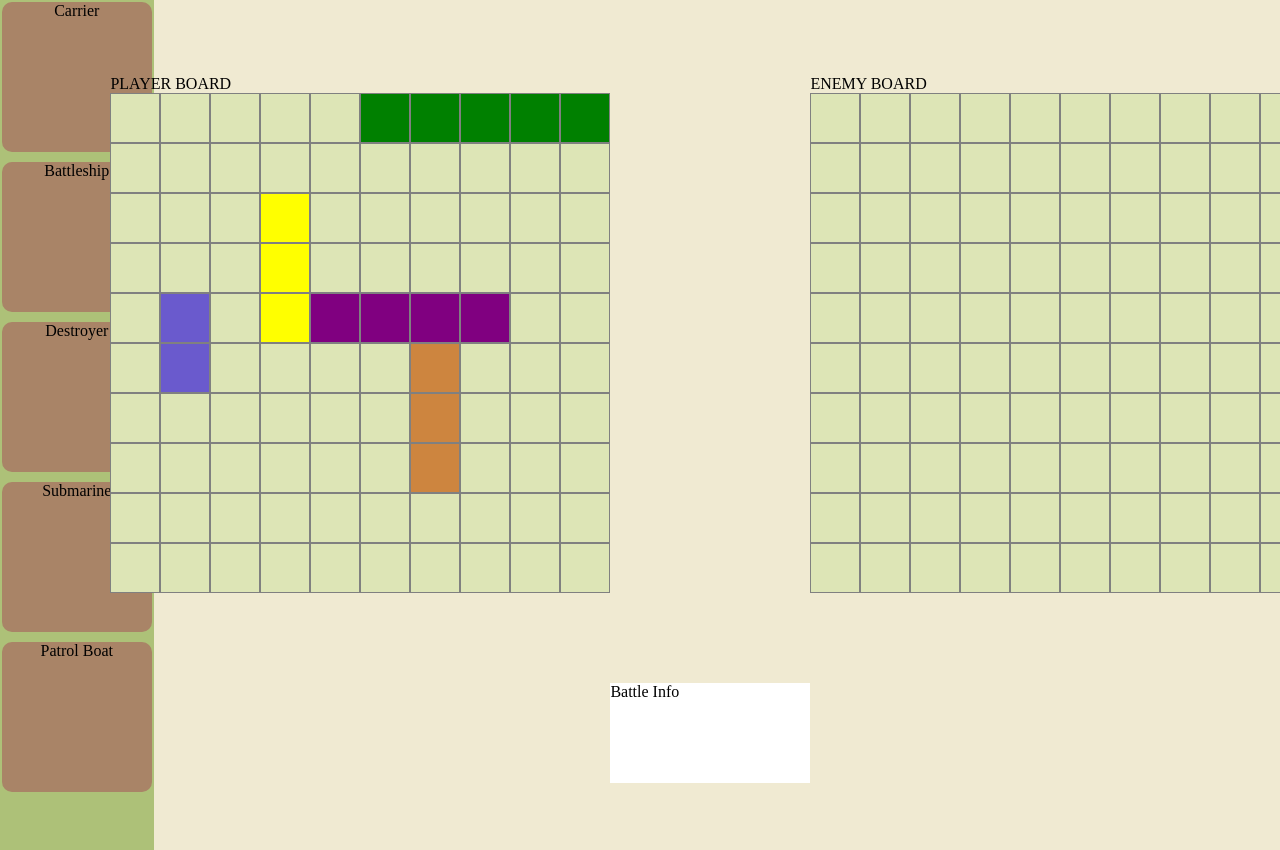
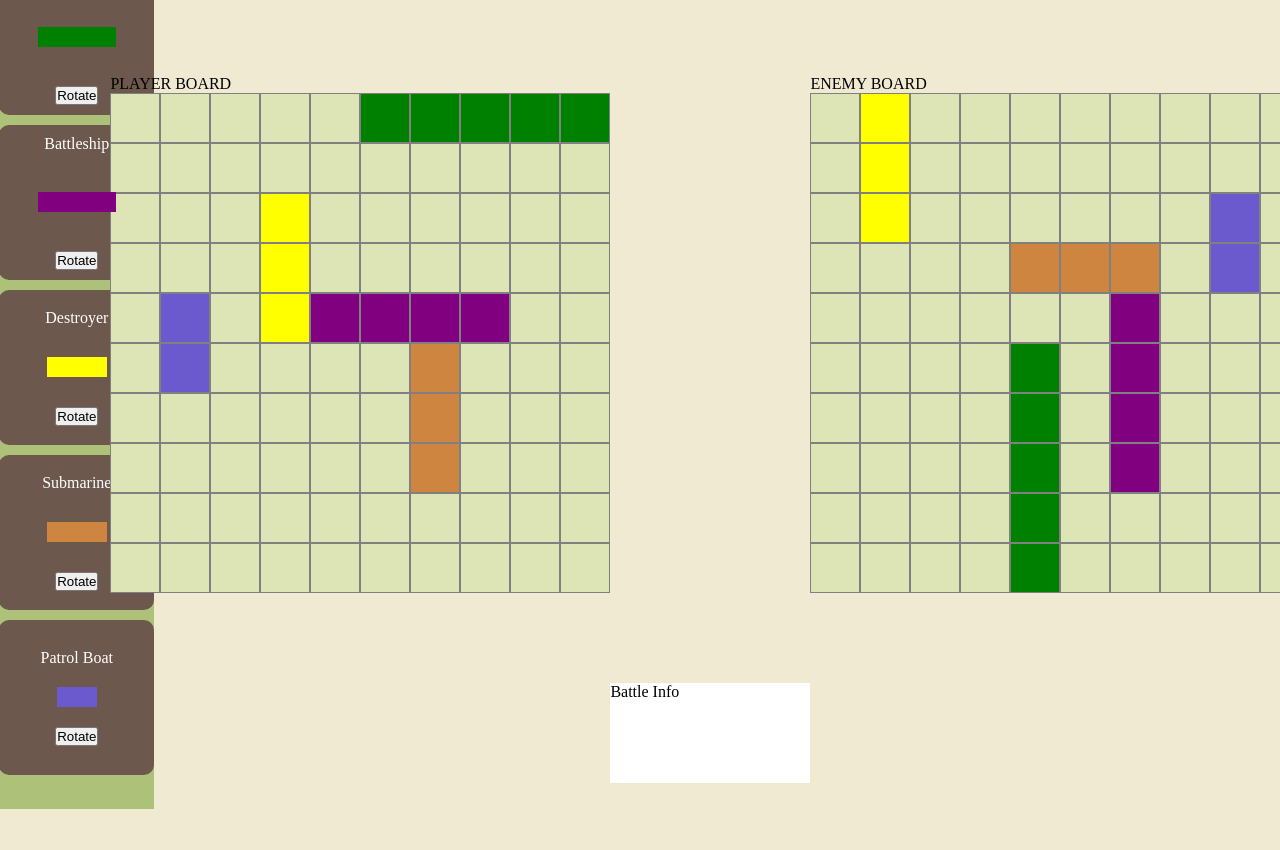
Before and after one commit to d-hardine/battleship-game, a website built with webpack: page src/template.html in a window 1280 px wide. Shown: the part 92-942 px from the top of the page. After the commit the page ends 901 px from the top, so only its background shows below. Built offline with nearby package versions, Linux system fonts and the light colour scheme.

Commit message:
ships placement initialization in html and css, also rotation function in js

```diff
--- a/src/index.js
+++ b/src/index.js
@@ -10,10 +10,69 @@ createBoard(enemy)
 const playerBlocks = document.querySelectorAll('#player div')
 const enemyBlocks = document.querySelectorAll('#enemy div')
 
-clickableBlocks(enemy, enemyBlocks, player, playerBlocks) //playerBlocks is inserted to make sure the enemy can attack the player blocks
+//clickableBlocks(enemy, enemyBlocks, player, playerBlocks) //playerBlocks is inserted to make sure the enemy can attack the player blocks
 
 //hide the enemy's ship placement
-enemyBlocks.forEach(enemyBlock => {
+/*enemyBlocks.forEach(enemyBlock => {
     enemyBlock.setAttribute('class', '')
     enemyBlock.classList.add('hidden')
+})*/
+
+//rotation
+const rotateBtnCarrier = document.querySelector('.rotate-btn-carrier')
+const rotateBtnBattleship = document.querySelector('.rotate-btn-battleship')
+const rotateBtnDestroyer = document.querySelector('.rotate-btn-destroyer')
+const rotateBtnSubmarine = document.querySelector('.rotate-btn-submarine')
+const rotateBtnPatrolBoat = document.querySelector('.rotate-btn-patrol-boat')
+
+const sideBarCarrier = document.querySelector('.sidebar-carrier')
+const sideBarBattleship = document.querySelector('.sidebar-battleship')
+const sideBarDestroyer = document.querySelector('.sidebar-destroyer')
+const sideBarSubmarine = document.querySelector('.sidebar-submarine')
+const sideBarPatrolBoat = document.querySelector('.sidebar-patrol-boat')
+
+let angleCarrier = 90
+let angleBattleship = 90
+let angleDestroyer = 90
+let angleSubmarine = 90
+let anglePatrolBoat = 90
+
+rotateBtnCarrier.addEventListener('click', function() {
+    if(angleCarrier == 0)
+        angleCarrier = 90
+    else
+    angleCarrier = 0
+    sideBarCarrier.style.transform = `rotate(${angleCarrier}deg)`
 })
+
+rotateBtnBattleship.addEventListener('click', function() {
+    if(angleBattleship == 0)
+        angleBattleship = 90
+    else
+        angleBattleship = 0
+    sideBarBattleship.style.transform = `rotate(${angleBattleship}deg)`
+})
+
+rotateBtnDestroyer.addEventListener('click', function() {
+    if(angleDestroyer == 0)
+        angleDestroyer = 90
+    else
+        angleDestroyer = 0
+    sideBarDestroyer.style.transform = `rotate(${angleDestroyer}deg)`
+})
+
+rotateBtnSubmarine.addEventListener('click', function() {
+    if(angleSubmarine == 0)
+        angleSubmarine = 90
+    else
+        angleSubmarine = 0
+    sideBarSubmarine.style.transform = `rotate(${angleSubmarine}deg)`
+})
+
+rotateBtnPatrolBoat.addEventListener('click', function() {
+    if(anglePatrolBoat == 0)
+        anglePatrolBoat = 90
+    else
+        anglePatrolBoat = 0
+    sideBarPatrolBoat.style.transform = `rotate(${anglePatrolBoat}deg)`
+})
--- a/src/styles.css
+++ b/src/styles.css
@@ -16,19 +16,56 @@ body {
 
 .sidebar {
     background-color: #adc178;
-    padding: 3em;
+    padding: 1.5em;
     display: flex;
     align-items: center;
     flex-direction: column;
 }
 
 .ship-container {
-    width: 150px;
-    height: 150px;
-    background-color: #a98467;
+    box-sizing: border-box;
+    display: flex;
+    flex-direction: column;
+    align-items: center;
+    justify-content: center;
+    width: 155px;
+    height: 155px;
+    gap: 10px;
+    background-color: #6c584c;
     border-radius: 10px;
     margin-top: 10px;
     margin-bottom: 10px;
+    padding: 10px;
+}
+
+.sidebar-carrier {
+    width: 20px;
+    height: 100px;
+    background-color: green;
+}
+
+.sidebar-battleship {
+    width: 20px;
+    height: 80px;
+    background-color: purple;
+}
+
+.sidebar-destroyer {
+    width: 20px;
+    height: 60px;
+    background-color: yellow;
+}
+
+.sidebar-submarine {
+    width: 20px;
+    height: 60px;
+    background-color: peru;
+}
+
+.sidebar-patrol-boat {
+    width: 20px;
+    height: 40px;
+    background-color: slateblue;
 }
 
 .main {
--- a/src/template.html
+++ b/src/template.html
@@ -10,20 +10,30 @@
         <div class="sidebar">
             <div style="text-align: center;">Ship Placement</div>
             <div class="ships-container">
-                <div class="ship-container" id="carrier">
-                    <div style="text-align: center;">Carrier</div>
+                <div class="ship-container">
+                    <div style="color: white;">Carrier</div>
+                    <div class="sidebar-carrier" id='0' draggable="true" title="Ship length: 5 blocks" style="transform: rotate(90deg);"></div>
+                    <button class="rotate-btn-carrier">Rotate</button>
                 </div>
-                <div class="ship-container" id="battleship">
-                    <div style="text-align: center;">Battleship</div>
+                <div class="ship-container">
+                    <div style="color: white;">Battleship</div>
+                    <div class="sidebar-battleship" id='1' draggable="true" title="Ship length: 4 blocks" style="transform: rotate(90deg);"></div>
+                    <button class="rotate-btn-battleship">Rotate</button>
                 </div>
-                <div class="ship-container" id="destroyer">
-                    <div style="text-align: center;">Destroyer</div>
+                <div class="ship-container">
+                    <div style="text-align: center; color: white;">Destroyer</div>
+                    <div class="sidebar-destroyer" id='2' draggable="true" title="Ship length: 3 blocks" style="transform: rotate(90deg);"></div>
+                    <button class="rotate-btn-destroyer">Rotate</button>
                 </div>
-                <div class="ship-container" id="submarine">
-                    <div style="text-align: center;">Submarine</div>
+                <div class="ship-container">
+                    <div style="text-align: center; color: white;" >Submarine</div>
+                    <div class="sidebar-submarine" id='3' draggable="true" title="Ship length: 3 blocks" style="transform: rotate(90deg);"></div>
+                    <button class="rotate-btn-submarine">Rotate</button>
                 </div>
-                <div class="ship-container" id="patrol-boat">
-                    <div style="text-align: center;">Patrol Boat</div>
+                <div class="ship-container">
+                    <div style="text-align: center; color: white;">Patrol Boat</div>
+                    <div class="sidebar-patrol-boat" id='4' draggable="true" title="Ship length: 2 blocks" style="transform: rotate(90deg);"></div>
+                    <button class="rotate-btn-patrol-boat">Rotate</button>
                 </div>
             </div>
         </div>
```
